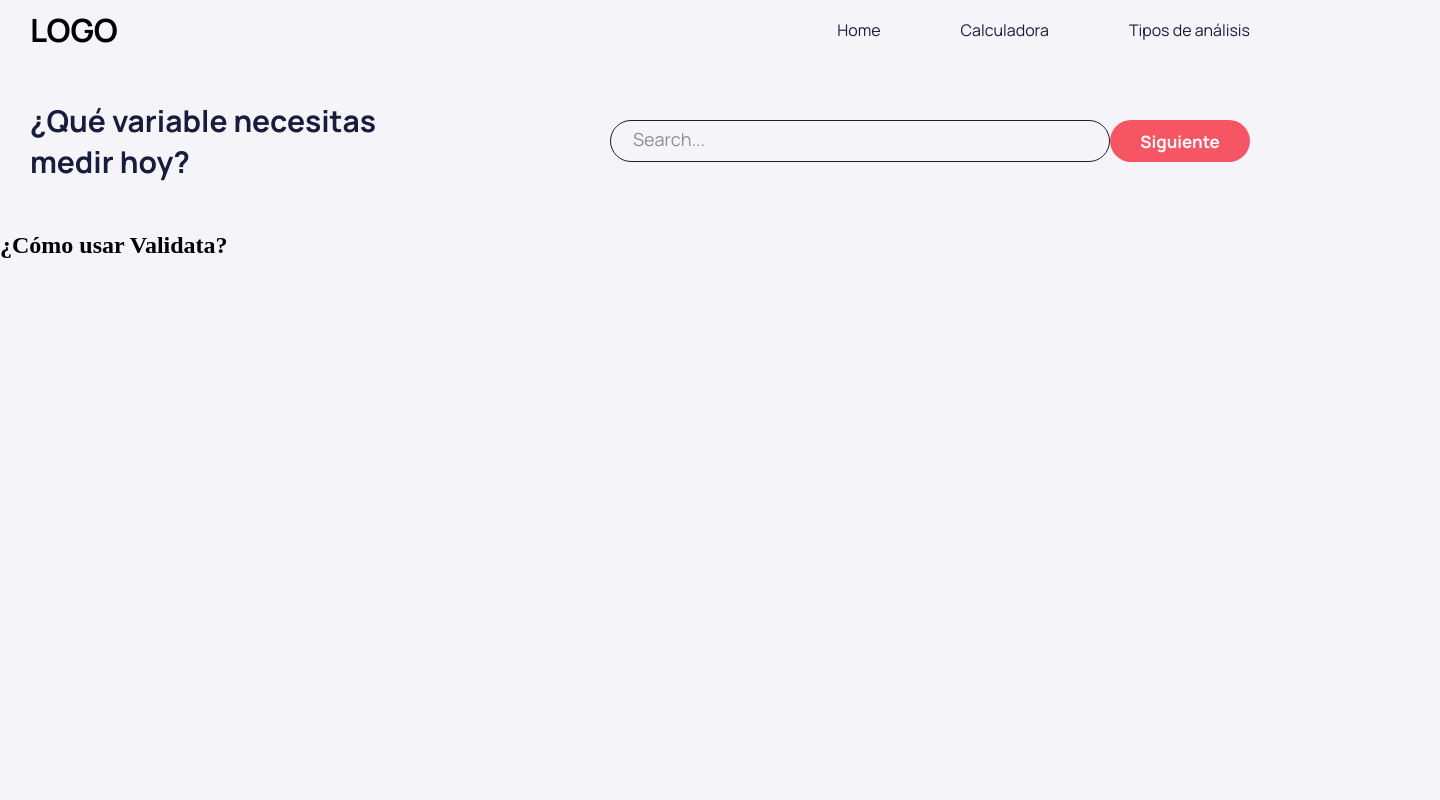
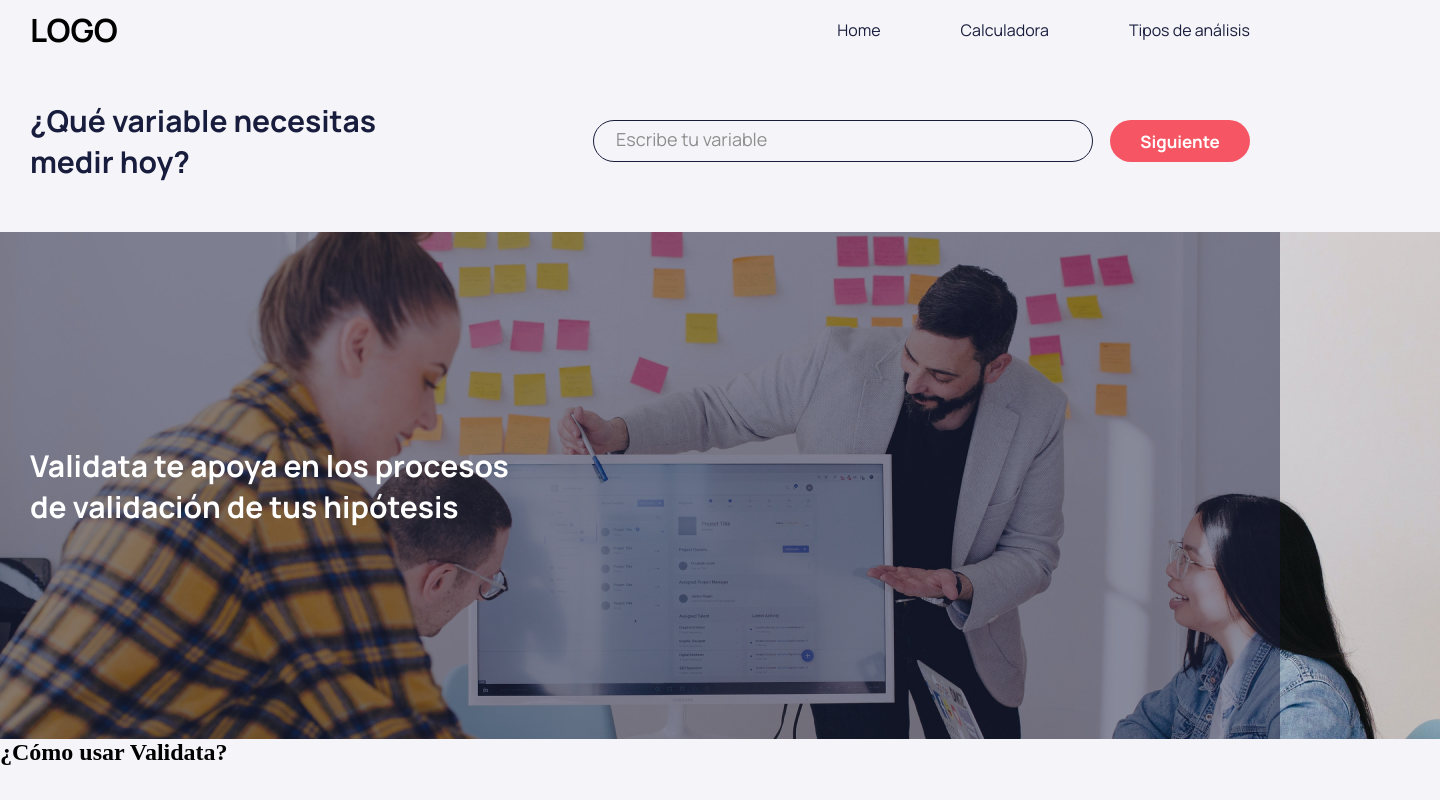
Before and after one commit to nataliaortizvi/pdg, a Vue app: page / in a window 1280 px wide. Shown: the whole page, 1440 px wide, since content can reach past the window. Built offline with nearby package versions, Linux system fonts and the light colour scheme.

Commit message:
nav done

```diff
--- a/src/App.vue
+++ b/src/App.vue
@@ -1,5 +1,30 @@
-<script setup>
+<script>
+
   import { RouterLink, RouterView } from 'vue-router'
+
+  export default {
+
+    el: '#navbar',
+    data () {
+      return {
+        view: {
+          topOfPage: true
+        }
+      }
+    },
+    beforeMount() {
+      window.addEventListener('scroll', this.handleScroll)
+    },
+    methods: {
+      handleScroll(){
+        if(window.pageYOffset>-0){
+          if(this.view.topOfPage) this.view.topOfPage = false
+        } else {
+          if(!this.view.topOfPage) this.view.topOfPage = true
+        }
+      }
+    }
+  }
 
 
 </script>
@@ -9,14 +34,12 @@
 <template>
 
    <!-----------------------------GLOBAL HEADER------------------------------->
-   <header>
-
+   <header id="navbar" :class="{'onScroll': !view.topOfPage}">
     <h1>LOGO</h1>
-
-    <nav class="nav">
-      <RouterLink to="/" class="link">Home</RouterLink>
-      <RouterLink to="/calculadora" class="link">Calculadora</RouterLink>
-      <RouterLink to="/analisis" class="link">Tipos de análisis</RouterLink>
+    <nav >
+      <RouterLink to="/" id="linkss" class="link">Home</RouterLink>
+      <RouterLink to="/calculadora" id="linkss" class="link">Calculadora</RouterLink>
+      <RouterLink to="/analisis" id="linkss" class="link">Tipos de análisis</RouterLink>
     </nav>
 
   </header>
--- a/src/assets/main.scss
+++ b/src/assets/main.scss
@@ -12,20 +12,30 @@ $Hint: rgb(142, 142, 142);
 @import url('https://fonts.googleapis.com/css2?family=Manrope:wght@300;400;700;800&display=swap');
 $MainTypo: 'Manrope', sans-serif;
 
-$TitleSize: 20px;
+$TitleSize: 30px;
+$BodyTextSize: 17px;
 
 //-------------------------------GLOBAL HEADER------------------------------
 header {
-    background-color: $Background;
+
+    position: fixed;
+    width: 100%;
+    height: 60px;
+    background-color: transparent;
     display:flex;
     justify-content: space-between;
     align-items: center;
-    width: 100%;
-    height: 60px;
-    position: fixed;
     z-index: 100;
     font-family: $MainTypo;
     padding: 0px 30px 0px 30px;
+    transition: all .2s ease-in-out;
+  }
+  .onScroll {
+    box-shadow: 0 0 10px #aaa;
+    background-color: $MainColorBlue;
+    .link {
+      color: $White;
+    }
   }
 
   body {
@@ -33,9 +43,9 @@ header {
   }
 
 .titlesStyle {
-  font-size:40px;
+  font-size: $TitleSize;
   font-weight: 700;
-  color: $SecondPink;
+  color: $MainColorBlue;
   font-family: $MainTypo;
 }
 
@@ -53,36 +63,20 @@ header {
     &--small {
       background-color: $SecondPink;
       width:140px;
-      height:42px;
-      border-radius: 31.5px;
-      border: none;
-      color: $White;
-      font-size: 17px;
-      font-family: $MainTypo;
-      font-weight:700;
 
     }
 
     &--disabled {
       background-color: $Hint;
-      width:140px;
-      height:42px;
-      border-radius: 31.5px;
-      border: none;
-      color: $White;
-      font-size: 17px;
-      font-family: $MainTypo;
-      font-weight:700;
     }
 }
 
-.imput {
+.input {
   width: 500px;
   height: 42px;
   border-radius:31.5px;
   background-color: transparent;
   border: 1px solid $MainColorBlue;
-
 }
   ::placeholder {
     padding: 20px 22px 0px 22px;
--- a/src/views/HomeView.vue
+++ b/src/views/HomeView.vue
@@ -1,14 +1,16 @@
 <template>
 
   <section class="searcher">
-    <h2 class="titleVar">¿Qué variable necesitas medir hoy?</h2>
+    <h2 class="titlesStyle titleVar">¿Qué variable necesitas medir hoy?</h2>
     <div class="rightItems">
-      <input class="imput" id="search" placeholder="Search..."/>
-      <button class="btn--small">Siguiente</button>
-
-      <!--input type="search" id="search" placeholder="Search..."/-->
+      <input class="input input--variable" id="search" placeholder="Escribe tu variable"/>
+      <button class="btn btn--small" >Siguiente</button>
     </div>
 
+  </section>
+  <section class="banner">
+    <img class="banner__img" src="src/assets/imgs/banner.png">
+      <h2 class="titlesStyle banner__text">Validata te apoya en los procesos de validación de tus hipótesis</h2>
   </section>
 
   <section class="manual">
@@ -31,9 +33,6 @@
     flex-direction: row;
     align-items: center;
     justify-content: space-between;
-    font-family: $MainTypo;
-    color: $MainColorBlue;
-    font-size: $TitleSize;
     width: 100%;
 
     .titleVar {
@@ -44,8 +43,32 @@
       display: flex;
       flex-direction: row;
 
+      .input--variable {
+        margin-right: 17px;
+      }
+    }
+  }
+
+  .banner {
+    width: 100%;
+    display: flex;
+    align-items: center;
+    height: 507px;
+    background-color: rgba(24, 29, 61, 0.5);;
+
+
+    .banner__img {
+      display:flex;
+      position: absolute;
+      top: 232px;
+      z-index: -5;
     }
 
+    .banner__text {
+      margin-left: 30px;
+      color: $White;
+      width: 40%;
+    }
   }
 
 </style>
```
Also changed, not shown: src/assets/imgs/banner.png (added).
